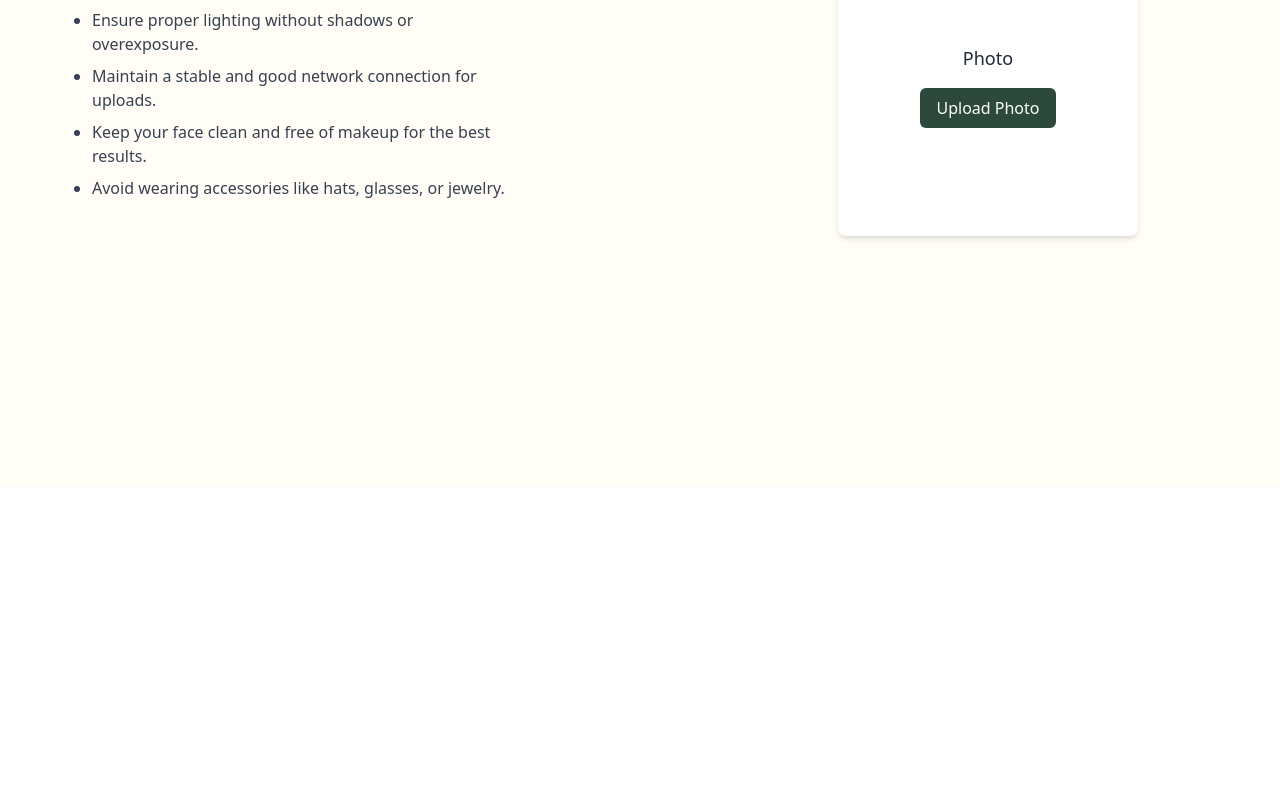
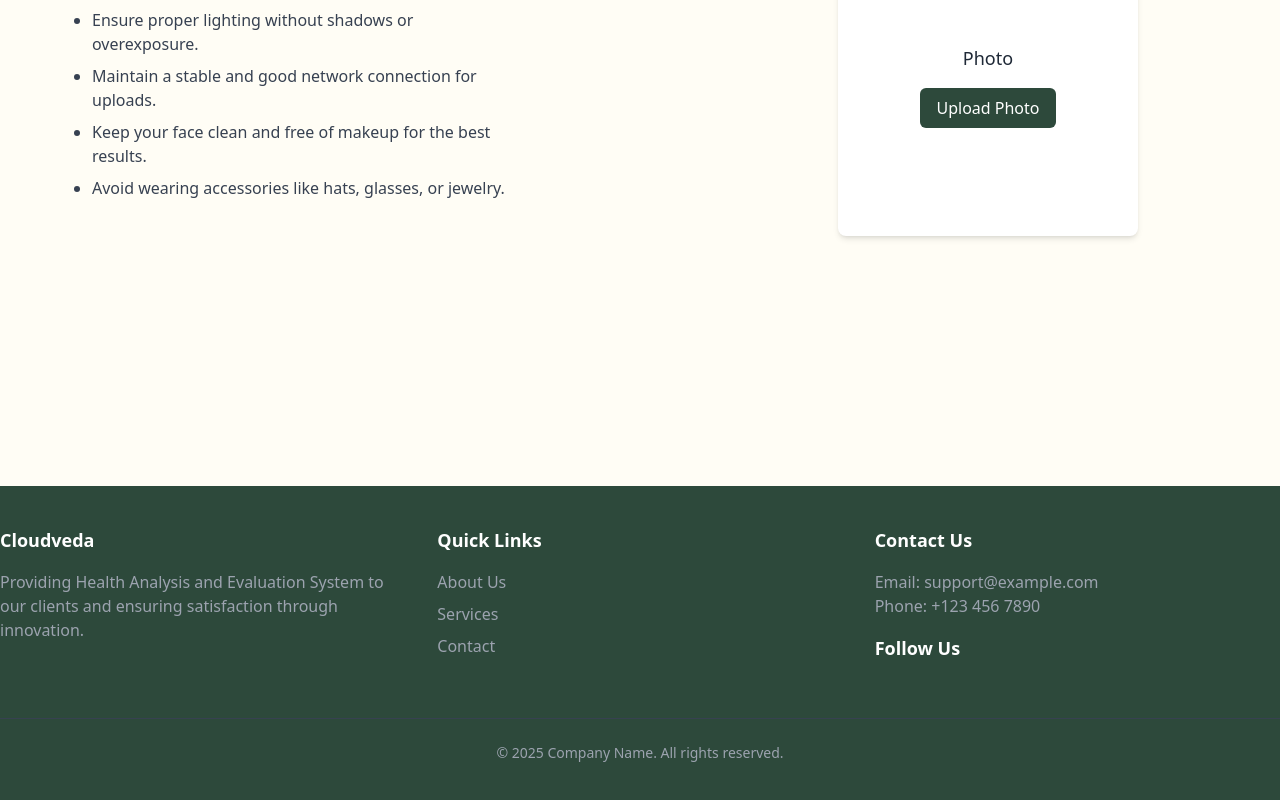
Before and after one commit to Pranay623/CloudVeda, a React (Vite) app in the folder Frontend/CloudVeda/: page /uploadphotos in a window 1280 px wide. Shown: the part 314-1114 px from the top of the page. Before the commit the page ends 800 px from the top, so only its background shows below. Built offline with nearby package versions, Linux system fonts and the light colour scheme.

Commit message:
akshat done

```diff
--- a/Frontend/CloudVeda/src/Components/Camera/MainUploadPage.jsx
+++ b/Frontend/CloudVeda/src/Components/Camera/MainUploadPage.jsx
@@ -1,6 +1,7 @@
 import React, { useState } from "react";
 import { useNavigate } from "react-router-dom";
 import Navbar from "../Navbar/Navbar";
+import Footer from "../Footer/Footer";
 
 const MainUploadPage = () => {
   const navigate = useNavigate();
@@ -11,6 +12,8 @@ const MainUploadPage = () => {
   };
 
   return (
+    <>
+
     <div className=" h-screen bg-[#FFFDF5]">
       <Navbar />
       <div className=" max-h-screen bg-[#FFFDF5] p-6 flex justify-around  flex-col md:flex-row">
@@ -41,6 +44,8 @@ const MainUploadPage = () => {
         </div>
       </div>
     </div>
+    <Footer/>
+    </>
   );
 };
 
--- a/Frontend/CloudVeda/src/Components/Dashboard/Dashboard.jsx
+++ b/Frontend/CloudVeda/src/Components/Dashboard/Dashboard.jsx
@@ -1,6 +1,7 @@
 import React, { useState, useEffect } from 'react';
 import Navbar from "../Navbar/Navbar";
 import Card from "./Card";
+import Footer from '../Footer/Footer';
 
 const Dashboard = () => {
   const [currentCard, setCurrentCard] = useState(0); // Track which card is visible
@@ -93,6 +94,7 @@ const Dashboard = () => {
           </div>
         </div>
       </div>
+      <Footer/>
     </>
   );
 };
--- /dev/null
+++ b/Frontend/CloudVeda/src/Components/Footer/Footer.jsx
@@ -0,0 +1,61 @@
+import React from "react";
+import { useNavigate } from "react-router-dom";
+
+const Footer = () => {
+const Navigate=useNavigate();
+
+  return (
+    <footer className="bg-[#2D493B] text-white py-10">
+      <div className="container mx-auto grid grid-cols-1 md:grid-cols-3 gap-8">
+        {/* Company Info */}
+        <div>
+          <h3 className="text-lg font-semibold mb-4">Cloudveda</h3>
+          <p className="text-gray-400">
+            Providing Health Analysis and Evaluation System to our clients and ensuring satisfaction through innovation.
+          </p>
+        </div>
+
+        {/* Links */}
+        <div>
+          <h3 className="text-lg font-semibold mb-4">Quick Links</h3>
+          <ul className="space-y-2">
+            <li onClick={Navigate('/about')} className="text-gray-400 hover:text-white cursor-pointer">About Us</li>
+            <li onClick={Navigate('/about')} className="text-gray-400 hover:text-white cursor-pointer">Services</li>
+            <li onClick={Navigate('/about')} className="text-gray-400 hover:text-white cursor-pointer">Contact</li>
+          </ul>
+        </div>
+
+        {/* Contact & Social Media */}
+        <div>
+          <h3 className="text-lg font-semibold mb-4">Contact Us</h3>
+          <p className="text-gray-400">Email: support@example.com</p>
+          <p className="text-gray-400">Phone: +123 456 7890</p>
+
+          <div className="mt-4">
+            <h3 className="text-lg font-semibold mb-4">Follow Us</h3>
+            <div className="flex space-x-4">
+              <a href="https://facebook.com" target="_blank" rel="noopener noreferrer" className="text-gray-400 hover:text-white">
+                <i className="fab fa-facebook-f"></i>
+              </a>
+              <a href="https://twitter.com" target="_blank" rel="noopener noreferrer" className="text-gray-400 hover:text-white">
+                <i className="fab fa-twitter"></i>
+              </a>
+              <a href="https://linkedin.com" target="_blank" rel="noopener noreferrer" className="text-gray-400 hover:text-white">
+                <i className="fab fa-linkedin-in"></i>
+              </a>
+              <a href="https://instagram.com" target="_blank" rel="noopener noreferrer" className="text-gray-400 hover:text-white">
+                <i className="fab fa-instagram"></i>
+              </a>
+            </div>
+          </div>
+        </div>
+      </div>
+
+      <div className="border-t border-gray-700 mt-10 pt-6 text-center text-gray-400 text-sm">
+        &copy; 2025 Company Name. All rights reserved.
+      </div>
+    </footer>
+  );
+};
+
+export default Footer;
--- a/Frontend/CloudVeda/src/Components/Landing1/Landing.jsx
+++ b/Frontend/CloudVeda/src/Components/Landing1/Landing.jsx
@@ -3,6 +3,7 @@ import { useNavigate } from "react-router-dom";
 
 import img from "../../assets/img1.png";
 import Navbar from "../Navbar/Navbar";
+import Footer from "../Footer/Footer";
 
 const Landing = () => {
   const navigate = useNavigate();
@@ -17,10 +18,10 @@ const Landing = () => {
   };
 
   return (
-    <div className=" bg-[#FFFDF5] flex items-center justify-center">
+    <>
+      <div className=" bg-[#FFFDF5] flex items-center justify-center mb-14">
         <div className="px-6 md:px-12 lg:px-24">
           <Navbar />
-
           <main className="mt-12 flex flex-col lg:flex-row items-center justify-between">
             <div className="lg:w-1/2 space-y-6">
               <div className="mb-10">
@@ -49,6 +50,8 @@ const Landing = () => {
           </main>
         </div>
       </div>
+      <Footer />
+    </>
   );
 };
 
--- a/Frontend/CloudVeda/src/Components/Navbar/Navbar.jsx
+++ b/Frontend/CloudVeda/src/Components/Navbar/Navbar.jsx
@@ -26,9 +26,9 @@ const Navbar = () => {
         <img src={Logo} alt="Cloudveda Logo" className="min-w-26 min-h-20" />
       </div>
       <nav className="space-x-20 hidden md:flex">
-        <a href="#" className="text-[#2D493B] border-transparent border-2 rounded-md hover:border-[#2D493B] transition-all duration-300 " onClick={()=> navigate('/')}>Home</a>
-        <a href="#" className="text-[#2D493B] border-transparent border-2 rounded-md hover:border-[#2D493B] transition-all duration-300" onClick={()=> navigate('/about')}>About</a>
-        <a href="#" className="text-[#2D493B] border-transparent border-2 rounded-md hover:border-[#2D493B] transition-all duration-300">Experts</a>
+        <a href="#" className="text-[#2D493B] border-transparent border-2 p-2 rounded-md hover:border-[#797979] transition-all duration-300 " onClick={()=> navigate('/')}>Home</a>
+        <a href="#" className="text-[#2D493B] border-transparent border-2 p-2 rounded-md hover:border-[#797979] transition-all duration-300" onClick={()=> navigate('/about')}>About</a>
+        <a href="#" className="text-[#2D493B] border-transparent border-2 p-2 rounded-md hover:border-[#797979] transition-all duration-300">Experts</a>
 
       </nav>
       <div
```
Lines whose indentation alone changed are shown as unchanged.
